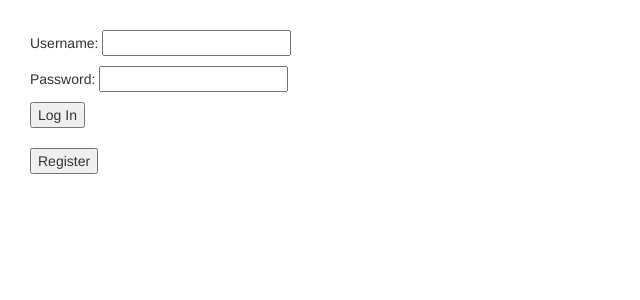
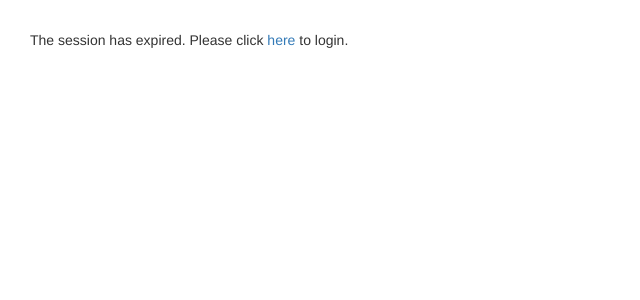
Before and after one commit to akilarif/rizeni-katastrof, a Django app: template catastrophe/disasterApp/templates/disasterApp/user_page.html in a window 1280 px wide. Shown: the top 300 px of the page, without its empty margins (0-640 px from the left). Run offline with Django 3.2, Linux system fonts and the light colour scheme; the template is opened without the code that fills it, so the values that code supplies are empty; some libraries are stand-ins or nearby versions.

Commit message:
Include redirect to login page if unauthorised access to user_page

```diff
--- a/catastrophe/disasterApp/templates/disasterApp/user_page.html
+++ b/catastrophe/disasterApp/templates/disasterApp/user_page.html
@@ -31,6 +31,7 @@
           <div class="tab-content">
             <div id="nearby_services" class="tab-pane fade in active">
               <h2>Nearby Services</h2>
+              <br>
               {% for service, place in places.items %}
                 {% if service == "hospital" %}
                 <h3>Hospital</h3>
@@ -68,7 +69,7 @@
         </div>
 
     {% else %}
-  	<form method="POST">
+  	<!-- <form method="POST">
       	{% csrf_token %}
   		<p>Username: <input type="text" name="username"></p>
   		<p>Password: <input type="password" name="password"></p>
@@ -78,7 +79,8 @@
   	<form action="/register/" method="POST">
       	{% csrf_token %}
   		<button name="register" type="submit">Register</button>
-	</form>
+	</form> -->
+    <p> The session has expired. Please click <a href="/">here</a> to login.</p>
     {% endif %}
 
   <script>
```
